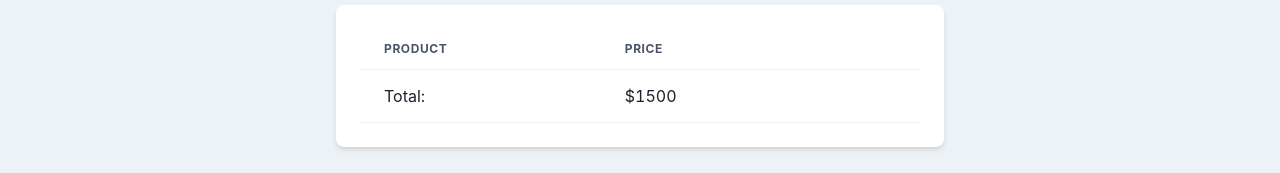
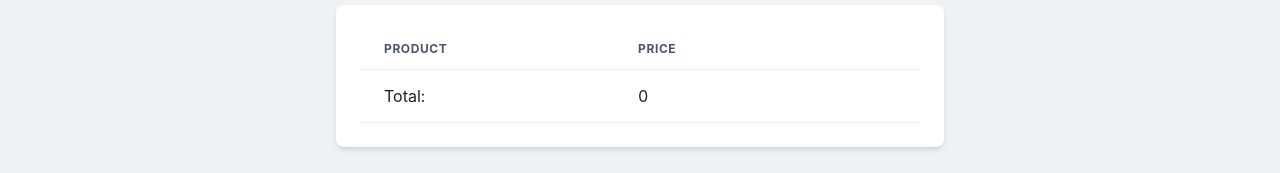
Before and after one commit to cjislegit/mern_product_store, a React (Vite) app in the folder frontend/: page /cart in a window 1280 px wide. Shown: the part 147-320 px from the top of the page. Built offline with nearby package versions, Linux system fonts and the light colour scheme.

Commit message:
Total is now caculated from the items in the cart

```diff
--- a/frontend/src/pages/CartPage.jsx
+++ b/frontend/src/pages/CartPage.jsx
@@ -17,7 +17,12 @@ import { useCartStore } from '../store/cart';
 
 function CartPage() {
   const { cart } = useCartStore();
-  console.log(cart);
+
+  let totalPrice = cart.reduce((total, product) => {
+    return total + product.price;
+  }, 0);
+
+  console.log(totalPrice);
 
   return (
     <Container maxW={'container.sm'}>
@@ -52,7 +57,7 @@ function CartPage() {
               ))}
               <Tr>
                 <Td>Total:</Td>
-                <Td>$1500</Td>
+                <Td>{totalPrice}</Td>
                 <Td></Td>
               </Tr>
             </Tbody>
```
